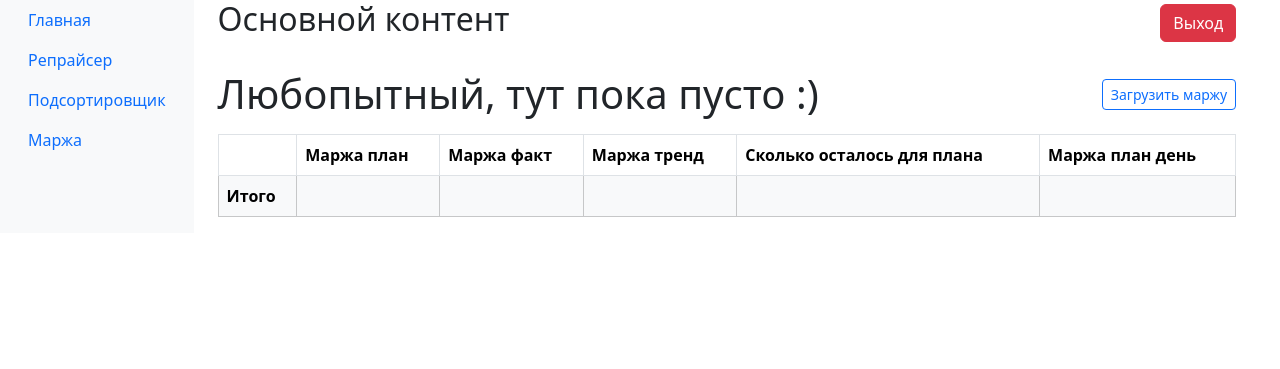
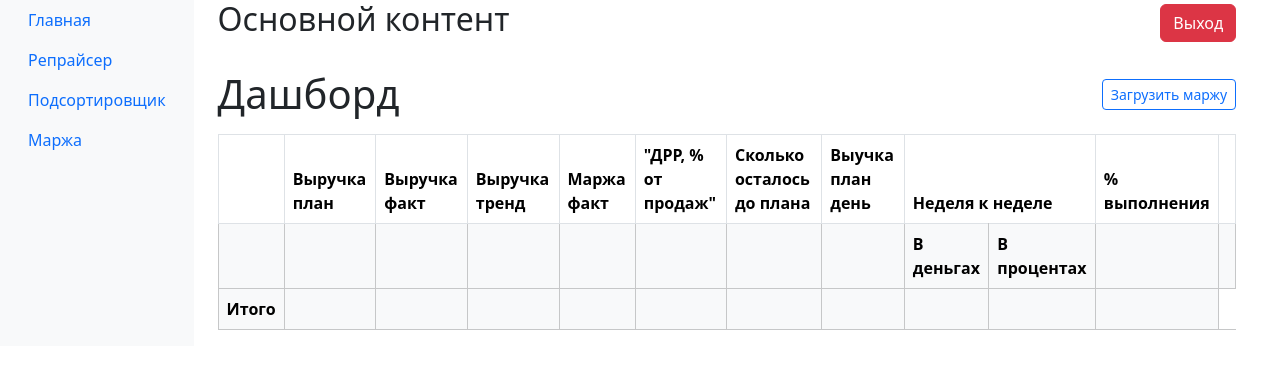
Before and after one commit to RomanchikXO/wb_for_seller, a Django app: template main/templates/margin.html in a window 1280 px wide. Shown: the top 369 px of the page. Run offline with Django 5.2, Linux system fonts and the light colour scheme; the template is opened without the code that fills it, so the values that code supplies are empty; parts of the project's set-up code (start-up, migrations or seed data) failed here and were passed over.

Commit message:
мелкие измениния

```diff
--- a/main/templates/margin.html
+++ b/main/templates/margin.html
@@ -21,23 +21,43 @@
 
 {% block main_content %}
     <div class="d-flex justify-content-between align-items-center mb-3">
-        <h1 class="mb-0">Любопытный, тут пока пусто :)</h1>
+        <h1 class="mb-0">Дашборд</h1>
         <button class="btn btn-outline-primary btn-sm">
             Загрузить маржу
         </button>
     </div>
+    <div class="table-responsive">
         <table class="table table-bordered md-0">
             <thead>
                 <tr>
                     <th></th>
-                <th>Маржа план</th>
+                    <th>Выручка план</th>
+                    <th>Выручка факт</th>
+                    <th>Выручка тренд</th>
                     <th>Маржа факт</th>
-                <th>Маржа тренд</th>
-                <th>Сколько осталось для плана</th>
-                <th>Маржа план день</th>
+                    <th>"ДРР, % от продаж"</th>
+                    <th>Сколько осталось до плана</th>
+                    <th>Выучка план день</th>
+                    <th colspan="2">Неделя к неделе</th>
+                    <th>% выполнения</th>
+                    <th></th>
                 </tr>
             </thead>
             <tbody>
+                <tr class="fw-bold table-light">
+                    <td></td>
+                    <td></td>
+                    <td></td>
+                    <td></td>
+                    <td></td>
+                    <td></td>
+                    <td></td>
+                    <td></td>
+                    <td>В деньгах</td>
+                    <td>В процентах</td>
+                    <td></td>
+                    <td></td>
+                </tr>
                 <tr class="fw-bold table-light">
                     <td>Итого</td>
                     <td>{{ total.margin_plan }}</td>
@@ -45,6 +65,11 @@
                     <td>{{ total.margin_trend }}</td>
                     <td>{{ total.plan_need }}</td>
                     <td>{{ total.day_plan }}</td>
+                    <td></td>
+                    <td></td>
+                    <td></td>
+                    <td></td>
+                    <td></td>
                 </tr>
                 <!-- Уровень A -->
                 {% for item_a in items %}
@@ -65,6 +90,11 @@
                         <td>{{ item_a.margin_trend }}</td>
                         <td>{{ item_a.margin_left }}</td>
                         <td>{{ item_a.margin_plan_day }}</td>
+                        <td></td>
+                        <td></td>
+                        <td></td>
+                        <td></td>
+                        <td></td>
                     </tr>
 
                     <!-- Уровень B -->
@@ -86,6 +116,11 @@
                             <td>{{ item_b.margin_trend }}</td>
                             <td>{{ item_b.margin_left }}</td>
                             <td>{{ item_b.margin_plan_day }}</td>
+                            <td></td>
+                            <td></td>
+                            <td></td>
+                            <td></td>
+                            <td></td>
                         </tr>
 
                         <!-- Уровень C -->
@@ -97,13 +132,18 @@
                                 <td>{{ item_c.margin_trend }}</td>
                                 <td>{{ item_c.margin_left }}</td>
                                 <td>{{ item_c.margin_plan_day }}</td>
+                                <td></td>
+                                <td></td>
+                                <td></td>
+                                <td></td>
+                                <td></td>
                             </tr>
                         {% endfor %}
                     {% endfor %}
                 {% endfor %}
             </tbody>
         </table>
-
+    </div>
 
 {% endblock %}
 
```
Also changed, not shown: main/views.py (+5 -2 lines). Lines whose indentation alone changed are shown as unchanged.
